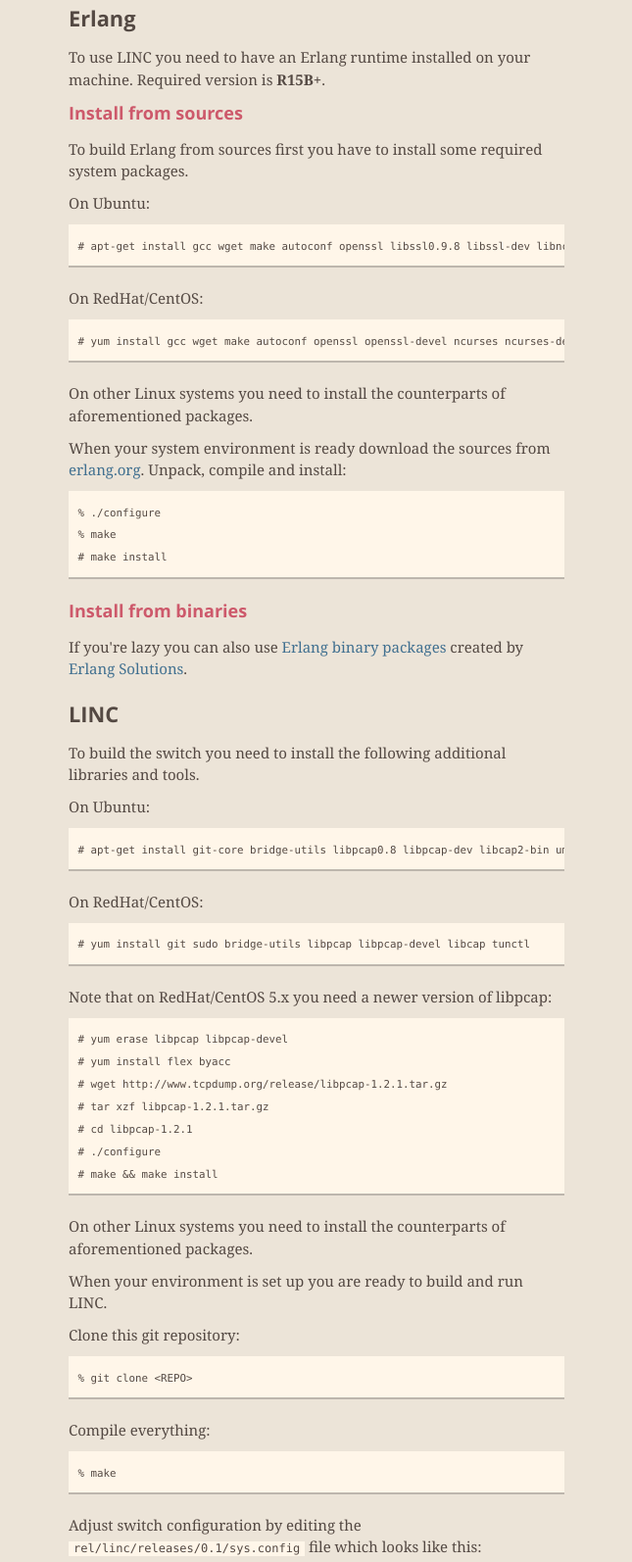
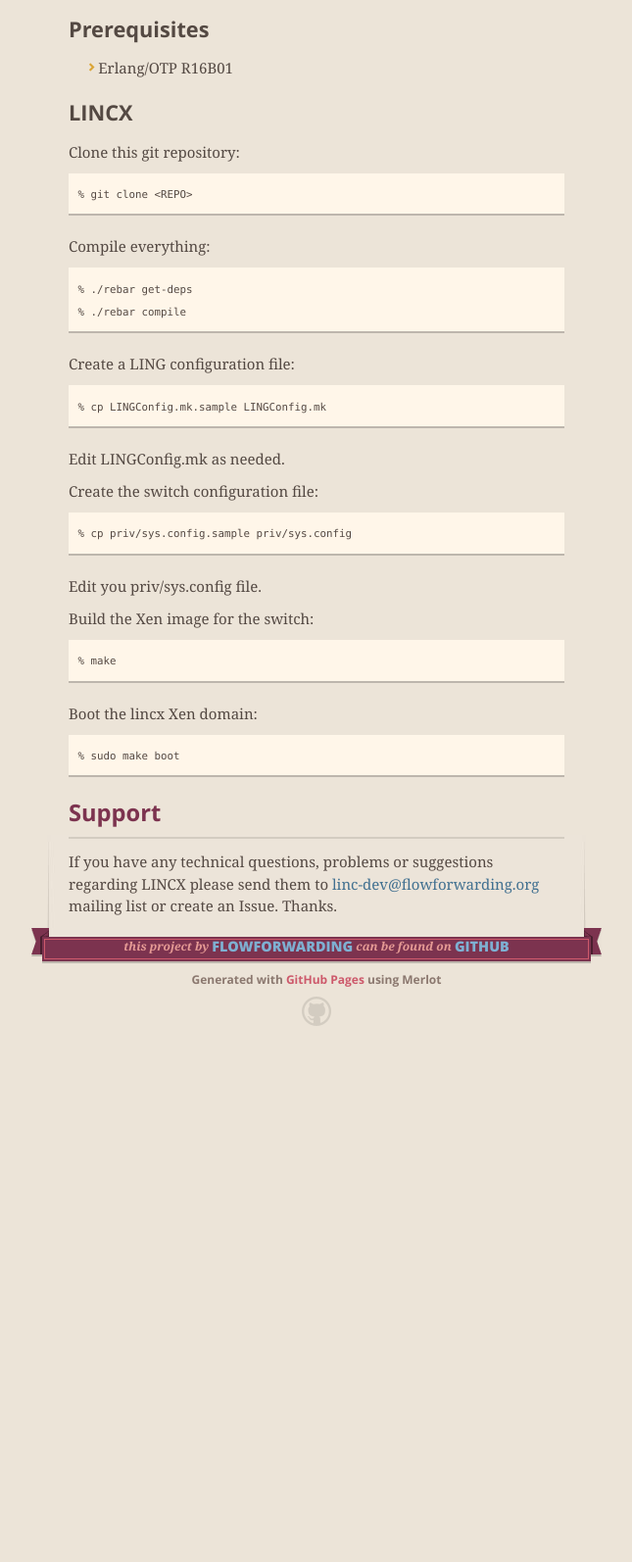
Before and after one commit to FlowForwarding/lincx, a plain HTML site: page index.html in a window 1280 px wide. Shown: the part 698-2292 px from the top of the page at 98% size, without its empty margins (317-962 px from the left). After the commit the page ends 1785 px from the top, so only its background shows below. Drawn offline with nearby package versions, Linux system fonts and the light colour scheme.

```diff
--- a/index.html
+++ b/index.html
@@ -17,11 +17,11 @@
         $('#main_content').headsmart()
       })
     </script>
-    <title>Lincx by shivarammysore</title>
+    <title>Lincx by FlowForwarding</title>
   </head>
 
   <body>
-    <a id="forkme_banner" href="https://github.com/shivarammysore/lincx">View on GitHub</a>
+    <a id="forkme_banner" href="https://github.com/FlowForwarding/lincx">View on GitHub</a>
     <div class="shell">
 
       <header>
@@ -37,7 +37,7 @@
 
       <section id="downloads">
         <span class="inner">
-          <a href="https://github.com/shivarammysore/lincx/zipball/master" class="zip"><em>download</em> .ZIP</a><a href="https://github.com/shivarammysore/lincx/tarball/master" class="tgz"><em>download</em> .TGZ</a>
+          <a href="https://github.com/FlowForwarding/lincx/zipball/master" class="zip"><em>download</em> .ZIP</a><a href="https://github.com/FlowForwarding/lincx/tarball/master" class="tgz"><em>download</em> .TGZ</a>
         </span>
       </section>
 
@@ -47,15 +47,15 @@
 
       <section id="main_content">
         <h1>
-<a name="linc---openflow-software-switch" class="anchor" href="#linc---openflow-software-switch"><span class="octicon octicon-link"></span></a>LINC - OpenFlow software switch</h1>
+<a name="lincx---openflow-software-switch" class="anchor" href="#lincx---openflow-software-switch"><span class="octicon octicon-link"></span></a>LINCX - OpenFlow software switch</h1>
 
 <h2>
-<a name="what-is-linc" class="anchor" href="#what-is-linc"><span class="octicon octicon-link"></span></a>What is LINC?</h2>
+<a name="what-is-lincx" class="anchor" href="#what-is-lincx"><span class="octicon octicon-link"></span></a>What is LINCX?</h2>
 
-<p>LINC is a pure OpenFlow software switch written in Erlang. It's implemented in
-operating system's userspace as an Erlang node. Such approach is not the most
-efficient one, but it gives a lot of flexibility and allows quick development
-and testing of new OpenFlow features.</p>
+<p>LINCX is a pure OpenFlow software switch written in Erlang. It runs within a
+separate domain under Xen hypervisor using LING (erlangonxen.org).</p>
+
+<p>LINCX is a new faster version of <a href="https://github.com/FlowForwarding/LINC-Switch">LINC-SWitch</a>.</p>
 
 <h3>
 <a name="features" class="anchor" href="#features"><span class="octicon octicon-link"></span></a>Features</h3>
@@ -69,71 +69,12 @@
 <a name="how-to-use-it" class="anchor" href="#how-to-use-it"><span class="octicon octicon-link"></span></a>How to use it?</h2>
 
 <h3>
-<a name="erlang" class="anchor" href="#erlang"><span class="octicon octicon-link"></span></a>Erlang</h3>
+<a name="prerequisites" class="anchor" href="#prerequisites"><span class="octicon octicon-link"></span></a>Prerequisites</h3>
 
-<p>To use LINC you need to have an Erlang runtime installed on your
-machine. Required version is <strong>R15B+</strong>.</p>
-
-<h4>
-<a name="install-from-sources" class="anchor" href="#install-from-sources"><span class="octicon octicon-link"></span></a>Install from sources</h4>
-
-<p>To build Erlang from sources first you have to install some required system
-packages.</p>
-
-<p>On Ubuntu:</p>
-
-<pre><code># apt-get install gcc wget make autoconf openssl libssl0.9.8 libssl-dev libncurses5 libncurses5-dev
-</code></pre>
-
-<p>On RedHat/CentOS:</p>
-
-<pre><code># yum install gcc wget make autoconf openssl openssl-devel ncurses ncurses-devel
-</code></pre>
-
-<p>On other Linux systems you need to install the counterparts of aforementioned packages.</p>
-
-<p>When your system environment is ready download the sources from <a href="http://www.erlang.org/download.html">erlang.org</a>. Unpack, compile and install:</p>
-
-<pre><code>% ./configure
-% make
-# make install
-</code></pre>
-
-<h4>
-<a name="install-from-binaries" class="anchor" href="#install-from-binaries"><span class="octicon octicon-link"></span></a>Install from binaries</h4>
-
-<p>If you're lazy you can also use <a href="http://www.erlang-solutions.com/section/132/download-erlang-otp">Erlang binary packages</a> created by <a href="http://www.erlang-solutions.com">Erlang Solutions</a>.</p>
-
-<h3>
-<a name="linc" class="anchor" href="#linc"><span class="octicon octicon-link"></span></a>LINC</h3>
-
-<p>To build the switch you need to install the following additional libraries and
-tools.</p>
-
-<p>On Ubuntu:</p>
-
-<pre><code># apt-get install git-core bridge-utils libpcap0.8 libpcap-dev libcap2-bin uml-utilities
-</code></pre>
-
-<p>On RedHat/CentOS:</p>
-
-<pre><code># yum install git sudo bridge-utils libpcap libpcap-devel libcap tunctl
-</code></pre>
-
-<p>Note that on RedHat/CentOS 5.x you need a newer version of libpcap:</p>
-
-<pre><code># yum erase libpcap libpcap-devel
-# yum install flex byacc
-# wget http://www.tcpdump.org/release/libpcap-1.2.1.tar.gz
-# tar xzf libpcap-1.2.1.tar.gz
-# cd libpcap-1.2.1
-# ./configure
-# make &amp;&amp; make install
-</code></pre>
-
-<p>On other Linux systems you need to install the counterparts of aforementioned packages.</p>
-
-<p>When your environment is set up you are ready to build and run LINC.</p>
+<ul>
+<li>Erlang/OTP R16B01</li>
+</ul><h3>
+<a name="lincx" class="anchor" href="#lincx"><span class="octicon octicon-link"></span></a>LINCX</h3>
 
 <p>Clone this git repository:</p>
 
@@ -142,78 +83,38 @@
 
 <p>Compile everything:</p>
 
+<pre><code>% ./rebar get-deps
+% ./rebar compile
+</code></pre>
+
+<p>Create a LING configuration file:</p>
+
+<pre><code>% cp LINGConfig.mk.sample LINGConfig.mk
+</code></pre>
+
+<p>Edit LINGConfig.mk as needed.</p>
+
+<p>Create the switch configuration file:</p>
+
+<pre><code>% cp priv/sys.config.sample priv/sys.config
+</code></pre>
+
+<p>Edit you priv/sys.config file.</p>
+
+<p>Build the Xen image for the switch:</p>
+
 <pre><code>% make
 </code></pre>
 
-<p>Adjust switch configuration by editing the <code>rel/linc/releases/0.1/sys.config</code> file which looks like this:</p>
+<p>Boot the lincx Xen domain:</p>
 
-<pre><code>{linc,
- [
-  {of_config, enabled},
-  {capable_switch_ports,
-   [
-    {port, 1, [{interface, "eth0"}]},
-    {port, 2, [{interface, "tap0"}]}
-   ]},
-  {logical_switches,
-   [
-    {switch, 0,
-     [
-      {backend, linc_us4},
-      {controllers,
-       [
-        {"Switch0-DefaultController", "localhost", 6633, tcp}
-       ]},
-      {queues_status, disabled},
-      {ports,
-       [
-        {port, 1, {queues, []}},
-        {port, 2, {queues, []}}
-       ]}
-     ]}
-   ]}
- ]}.
+<pre><code>% sudo make boot
 </code></pre>
-
-<p>At the moment you can change the list of controllers and ports used by the
-switch.</p>
-
-<p>Start LINC switch in <code>console</code> mode:</p>
-
-<pre><code>% rel/linc/bin/linc console
-</code></pre>
-
-<p>For further instructions on how to use LINC check the
-"<a href="https://github.com/FlowForwarding/LINC-Switch/tree/master/docs/example-ping.md">Ping example</a>".</p>
-
-<p>For detailed explanation on how to setup simple LINC testbed check the
-"<a href="https://github.com/FlowForwarding/LINC-Switch/tree/master/docs/testbed-setup.md">Testbed setup</a>".</p>
-
-<h2>
-<a name="development-environment" class="anchor" href="#development-environment"><span class="octicon octicon-link"></span></a>Development environment</h2>
-
-<p>To facilitate developing LINC application the appropriate environment was prepared. It consists of the following components:</p>
-
-<ol>
-<li>"<a href="https://github.com/mentels/sync">Sync</a>" - scans all the <strong>beam</strong> files and their corresponding source files and reloads or recompiles them respectively if necessary.</li>
-<li>"<a href="https://github.com/tjarvstrand/edts">EDTS</a>" - Emacs mode that among others provides automatic files compilation, finding function declaration etc. For this to work you have to configure your emacs to use EDTS.</li>
-<li>Makefile targets - start the development Erlang VM.</li>
-</ol><p>Assuming that you have Emacs and EDTS installed and properly configured, to start developing LINC you have follow these steps:</p>
-
-<ol>
-<li>Clone the repo.</li>
-<li>Enter the project root dir and issue:
-make dev_prepare
-If you get and error saying "beam.smp executable not found!" follow the guidelines and export the BEAMSMP_PATH variable pointing to your <code>beam.smp</code> and run the make target againg.</li>
-<li>By default only the <code>procket</code> module is excluded from scanning by Sync. If you want to prevent additional modules from being scanned modify sync configuration in <code>rel/files/sys.config</code> file.</li>
-<li>Next start the development Erlang VM:
-make dev</li>
-</ol><p>Now you can develop the LINC application without restarting the Erlang VM.</p>
 
 <h2>
 <a name="support" class="anchor" href="#support"><span class="octicon octicon-link"></span></a>Support</h2>
 
-<p>If you have any technical questions, problems or suggestions regarding LINC
+<p>If you have any technical questions, problems or suggestions regarding LINCX
 please send them to <a href="mailto:linc-dev@flowforwarding.org">linc-dev@flowforwarding.org</a> mailing list or create an
 Issue. Thanks.</p>
       </section>
@@ -221,7 +122,7 @@
       <footer>
         <span class="ribbon-outer">
           <span class="ribbon-inner">
-            <p>this project by <a href="https://github.com/shivarammysore">shivarammysore</a> can be found on <a href="https://github.com/shivarammysore/lincx">GitHub</a></p>
+            <p>this project by <a href="https://github.com/FlowForwarding">FlowForwarding</a> can be found on <a href="https://github.com/FlowForwarding/lincx">GitHub</a></p>
           </span>
           <span class="left-tail"></span>
           <span class="right-tail"></span>
```
Also changed, not shown: params.json (+1 -1 lines).
